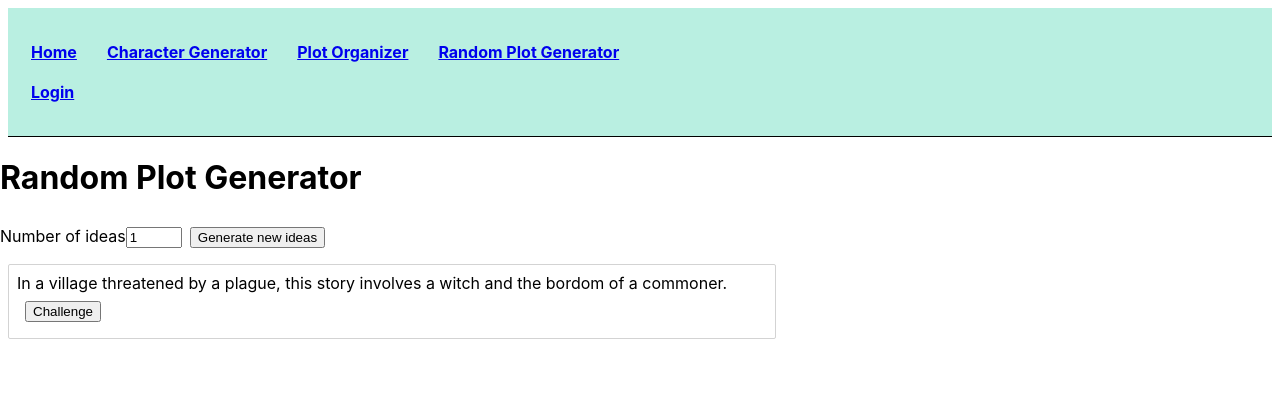
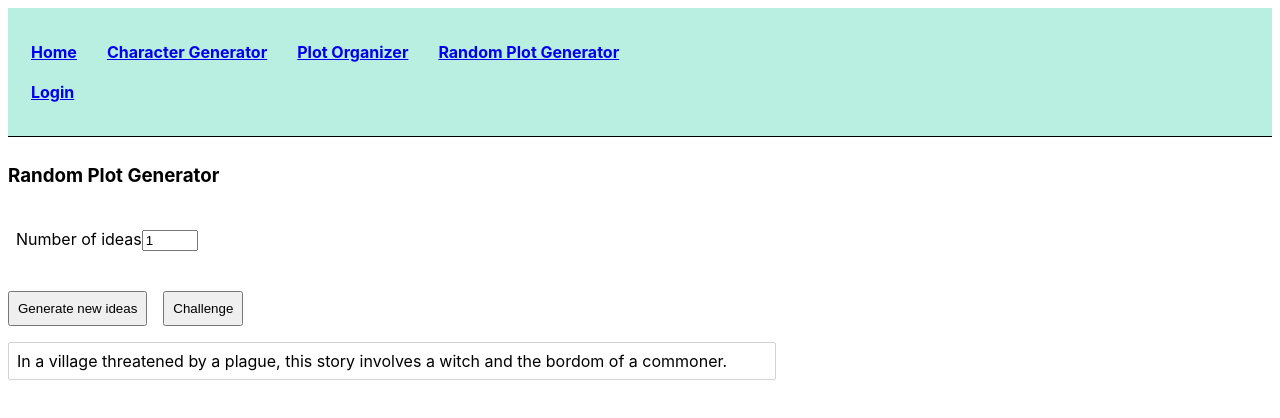
Before and after one commit to kailanak1/aMUSEme, a React (Create React App) app: page /RandomPlotGenerator in a window 1280 px wide. Shown: the top 418 px of the page. Built offline with nearby package versions, Linux system fonts and the light colour scheme.

Commit message:
add styling

```diff
--- a/src/components/ChallengeForm.js
+++ b/src/components/ChallengeForm.js
@@ -1,13 +1,11 @@
-import React, { useState } from 'react'
+import React  from 'react'
 
 import CountdownTimer from './CountdownTimer'
 
-import styled, { keyframes } from 'styled-components'
+import styled from 'styled-components'
 
 const Form = styled.form`
     width: 100%;
-`
-const Title = styled.h3`
     padding: 8px;
 `
 
@@ -21,16 +19,16 @@ const TextField = styled.textarea`
     margin: 8px;
 `
 
-
-
 const Button = styled.button`
     padding: 8px;
     margin: 8px;
+    cursor: pointer;
 `
+
+
 
 class ChallengeForm extends React.Component {
     state={
-
         words: '',
         analyze: false
     }
@@ -47,15 +45,6 @@ class ChallengeForm extends React.Component {
             analyze: true
         })
     }
-
-    // cancel = () => {
-    //     this.setState({
-    //         minutes: 5,
-    //         seconds: 0,
-    //         words: '',
-    //         analyze: false
-    //     })
-    // }
 
     countWords = () => {
         let str = this.state.words
@@ -81,7 +70,6 @@ class ChallengeForm extends React.Component {
             </Form>
             <Button onClick={this.analyze}>Analyze!</Button>
                     {this.state.analyze ? <p>{`You wrote ${this.countWords()} words and ${this.state.words.length} characters.`}</p> : null}
-           {/* <Button onClick={this.cancel}>Cancel Challenge</Button>  */}
            </div>
         )
     }
--- a/src/components/RandomPlotGenerator.js
+++ b/src/components/RandomPlotGenerator.js
@@ -15,12 +15,25 @@ const Container = styled.div`
 
 const Button = styled.button`
     margin: 8px;
-    padding; 8px;
+    padding: 8px;
 
     &:hover {
         color: blue;
         cursor: pointer;
       }
+`
+
+const Form = styled.form`
+    width: 100%;
+    padding: 8px;
+`
+
+const Title = styled.h3`
+    padding: 8px;
+`
+
+const P = styled.p`
+      padding: 8px;
 `
 
 class RandomPlotGenerator extends React.Component{
@@ -89,7 +102,7 @@ class RandomPlotGenerator extends React.Component{
         return this.state.sentences.map((sentence, idx) =>
              <Container key={idx}>
                  {sentence}
-                 <Button onClick={this.onChallengeClick}>Challenge</Button>
+
              </Container>
         )
     }
@@ -129,7 +142,10 @@ class RandomPlotGenerator extends React.Component{
     render(){
         return(
             <div>
-                <h1>Random Plot Generator</h1>
+
+                <Title>Random Plot Generator</Title>
+                <P>
+                <Form>
                 <label>Number of ideas
                         <input
                         type="number"
@@ -137,8 +153,14 @@ class RandomPlotGenerator extends React.Component{
                          min={1} max={10}
                          onChange={ (e) => this.handleNumChange(e) }/>
                 </label>
+                </Form>
+                </P>
+
                 <Button
                 onClick={this.onClick}>Generate new ideas</Button>
+                <Button onClick={this.onChallengeClick}>
+                     {this.state.chform ? `Cancel Challenge` : `Challenge`}
+                 </Button>
                 {this.renderRandomPlot()}
                 {this.state.chform ? <ChallengeForm/>: null}
             </div>
```
Also changed, not shown: src/components/CountdownTimer.js (+2 -5 lines).
